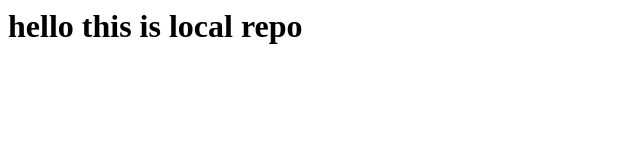
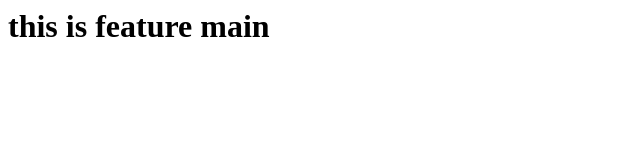
Before and after one commit to prince22g/localrepo, a plain HTML site: page index.html in a window 1280 px wide. Shown: the whole page, without its empty margins (0-640 px from the left). Drawn offline with Linux system fonts and the light colour scheme.

Commit message:
changes in featuremain

```diff
--- a/index.html
+++ b/index.html
@@ -1 +1,3 @@
-<h1>hello this is local repo</h1>
+
+
+<h1>this is feature main</h1>
```
